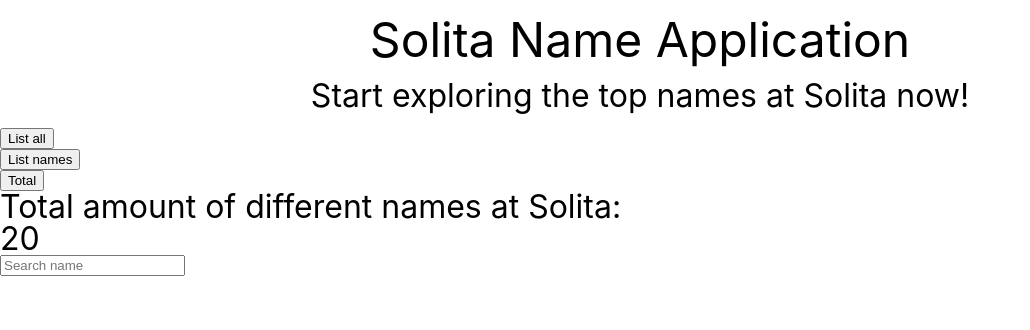
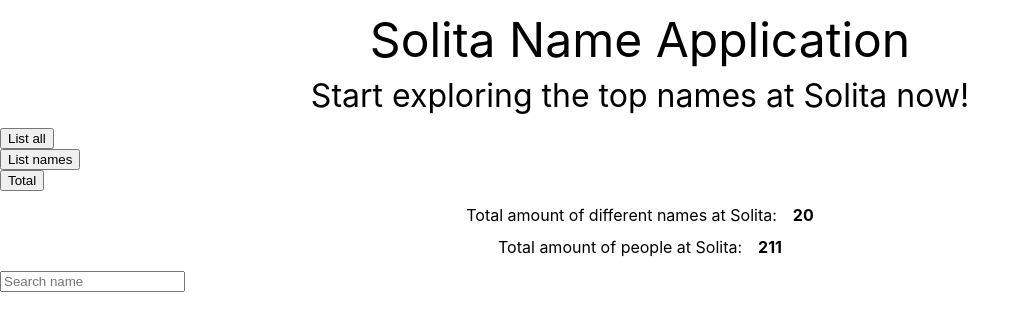
Before and after one commit to vtulonen/name-application, a React (Create React App) app: page / in a window 1280 px wide. Both pictures are taken after a click on the button "Total". Shown: the top 330 px of the page, without its empty margins (0-1030 px from the left). Built offline with nearby package versions, Linux system fonts and the light colour scheme.

Commit message:
added total amount of people to TotalNameAmount component + styles

```diff
--- a/src/Components/ListAll/styles.scss
+++ b/src/Components/ListAll/styles.scss
@@ -7,6 +7,6 @@
 		justify-content: space-between;
 		margin: .5rem auto;
 		border-bottom: 1px dotted #000;
-		font-size: 2rem;
+		font-size: 1.5rem;
 	}
 }
--- a/src/Components/ListNames/styles.scss
+++ b/src/Components/ListNames/styles.scss
@@ -10,7 +10,7 @@
 
     margin-bottom: .5rem;
     justify-self: center;
-    font-size: 2rem;
+    font-size: 1.5rem;
     border-bottom: 1px solid #000;
     text-align: center;
 
--- a/src/Components/NamesTotalAmount/index.js
+++ b/src/Components/NamesTotalAmount/index.js
@@ -2,15 +2,34 @@ import React from 'react'
 import './styles.scss'
 
 const NamesTotalAmount = (props) => {
-  const total = props.names.length
+  //Different names
+  const totalNames = props.names.length
+  //Total amount of people
+  let totalPeople = 0;
+
+  props.names.forEach(item => {
+    totalPeople += item.amount
+  })
+
+console.log(totalPeople);
 
   return (
-    <div className="results names-total">
+    <>
+    <div className="results total-names">
       <div className="result">
         <div className="result__text">Total amount of different names at Solita:</div>
-        <div className="result__amount">{total}</div>
+        <div className="result__amount">{totalNames}</div>
       </div>
     </div>
+
+    <div className="results total-people">
+      <div className="result">
+        <div className="result__text">Total amount of
+        people at Solita:</div>
+        <div className="result__amount">{totalPeople}</div>
+      </div>
+    </div>
+    </>
   )
 }
 
--- a/src/Components/NamesTotalAmount/styles.scss
+++ b/src/Components/NamesTotalAmount/styles.scss
@@ -1,5 +1,15 @@
-.results.names-total {
+.results.total-names, .results.total-people {
+  margin: 1rem auto;
+
   .result {
-    font-size: 2rem;
+    display:flex;
+    justify-content: center;
+    font-size: 1rem;
+    margin-bottom: 1rem;
+
+    &__amount {
+      margin-left: 1rem;
+      font-weight: bold;
+    }
   }
 }
```
